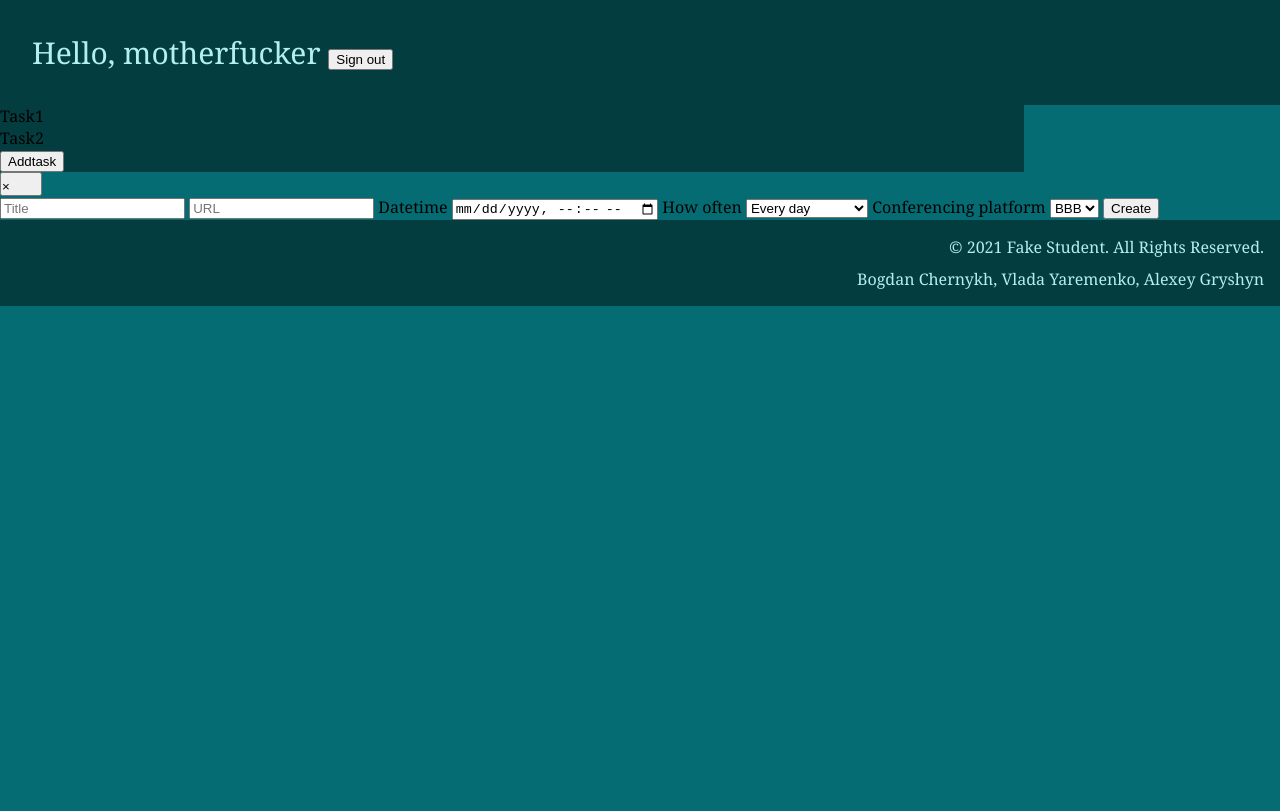
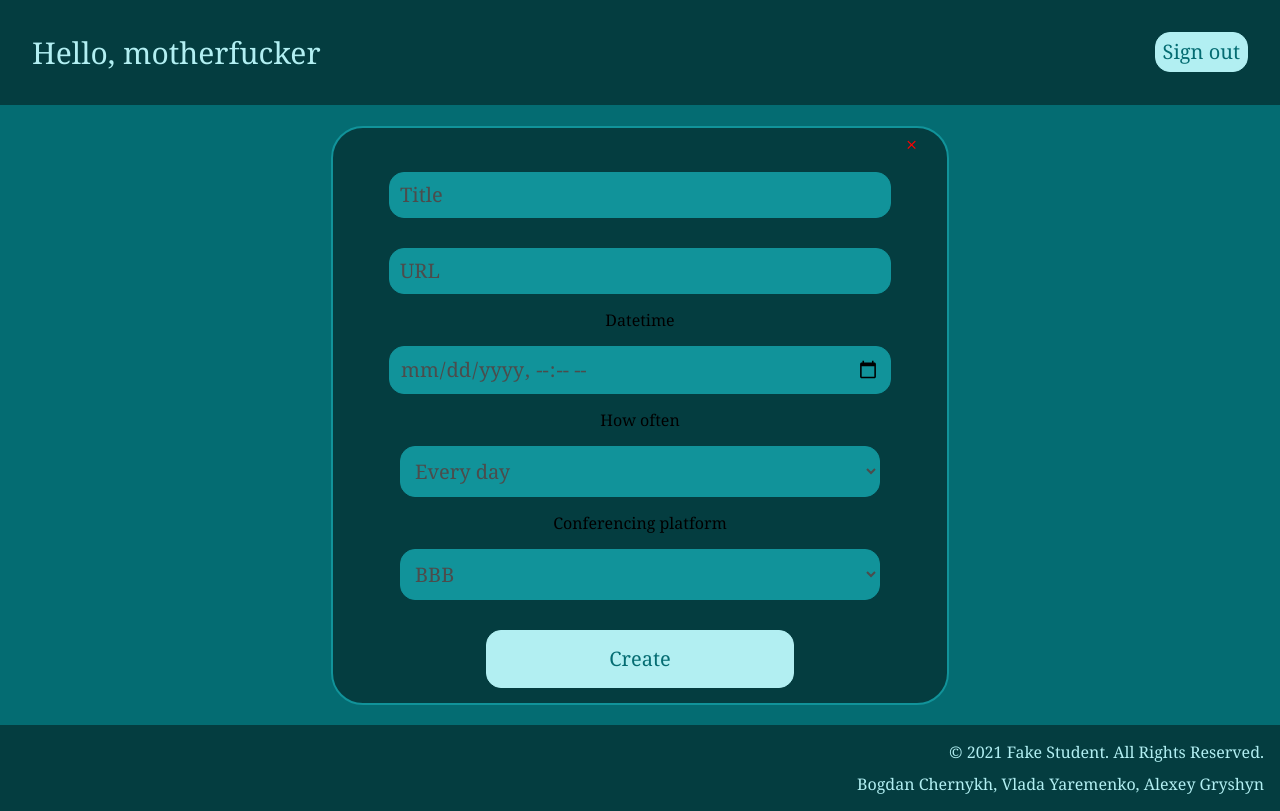
Before and after one commit to wladziaya/web_lab8, a plain HTML site: page web/frontend/html/main.html in a window 1280 px wide. Both pictures are taken after a click on the button "Addtask". Drawn offline with Linux system fonts and the light colour scheme; files that its build step writes are made by us from their sources.

Commit message:
updated styles

```diff
--- a/web/frontend/css/styles.css
+++ b/web/frontend/css/styles.css
@@ -27,6 +27,10 @@ footer {
     margin-top: 10px;
 }
 
+label {
+    display: block;
+}
+
 #signForm a {
     color: #b2eff2;
 }
@@ -35,7 +39,7 @@ footer {
     color: #fff;
 }
 
-#signForm button {
+#signForm button, button {
     width: 50%;
     background-color: #b2eff2;
     border: 1px solid #b2eff2;
@@ -46,7 +50,7 @@ footer {
     opacity: 0.8;
 }
 
-#signForm {
+#signForm, #error404, #tasks {
     margin: 0 auto;
     align-items: center;
     display: flex;
@@ -57,7 +61,8 @@ footer {
     flex-direction: column;
 }
 
-#signForm input {
+
+#signForm input, #addtask input, select {
     width: 100%;
     background-color: #11939A;
     border: 1px solid #11939A;
@@ -65,8 +70,50 @@ footer {
 
 }
 
+#hide {
+    float:right;
+    color: red;
+    background: none;
+    border: none;
+    width: fit-content;
+    margin: 0;
+
+}
+
+#addtask {
+    background: #043d40; position: absolute; height: fit-content; width: 48vw; border: 2px solid #11939a;
+    border-radius: 2em;
+    min-width: 300px;
+    display: none;
+}
+
+.tasklist {
+    background-color: #11939A;
+    margin: 10px auto;
+    width: 80%;
+    height: 40px;
+    display: flex;
+    justify-content: center;
+    align-items: center;
+    color: #d8f9fb;
+}
+
+#addtask input, select{
+    max-width: 480px;
+    margin: 15px;
+    outline: none;
+    line-height: 1.5rem;
+    padding: 10px;
+    border-radius: 15px;
+    font-family: inherit;
+    font-size: 20px;
+    width: -webkit-fill-available;
+    color: rgb(76, 76, 76);
+}
+
 #signForm button,
-#signForm input {
+#signForm input,
+ #addtask button, #addbutton, #signout {
     max-width: 480px;
     margin: 15px;
     outline: none;
@@ -77,10 +124,49 @@ footer {
     font-size: 20px;
 }
 
+#signout {
+    float: right;
+    width: fit-content;
+    margin: 0;
+    padding: 7px;
+
+}
+
 #signForm input::-moz-placeholder {
     color: rgb(76, 76, 76);
+}
+
+#signError {
+    display: none;
+    color: #fff;
+    border: 2px solid #fff;
+    padding: 7px;
+    border-radius: 0.7em;
 }
 
 #signForm input::-webkit-input-placeholder {
     color: rgb(76, 76, 76);
 }
+
+#addtask input::-moz-placeholder {
+    color: rgb(76, 76, 76);
+}
+
+#addtask input::-webkit-input-placeholder {
+    color: rgb(76, 76, 76);
+}
+
+::-webkit-scrollbar {
+    width: 6px;
+    height: 6px;
+}
+
+::-webkit-scrollbar-thumb {
+    border-radius: 5px;
+    background-color: rgb(123 121 121 / 60%);
+    box-shadow: 0 0 2px rgba(255, 255, 255, 0.5);
+}
+
+::-webkit-scrollbar-thumb:hover {
+    background-color: rgba(0, 0, 0, 0.3);
+}
```
